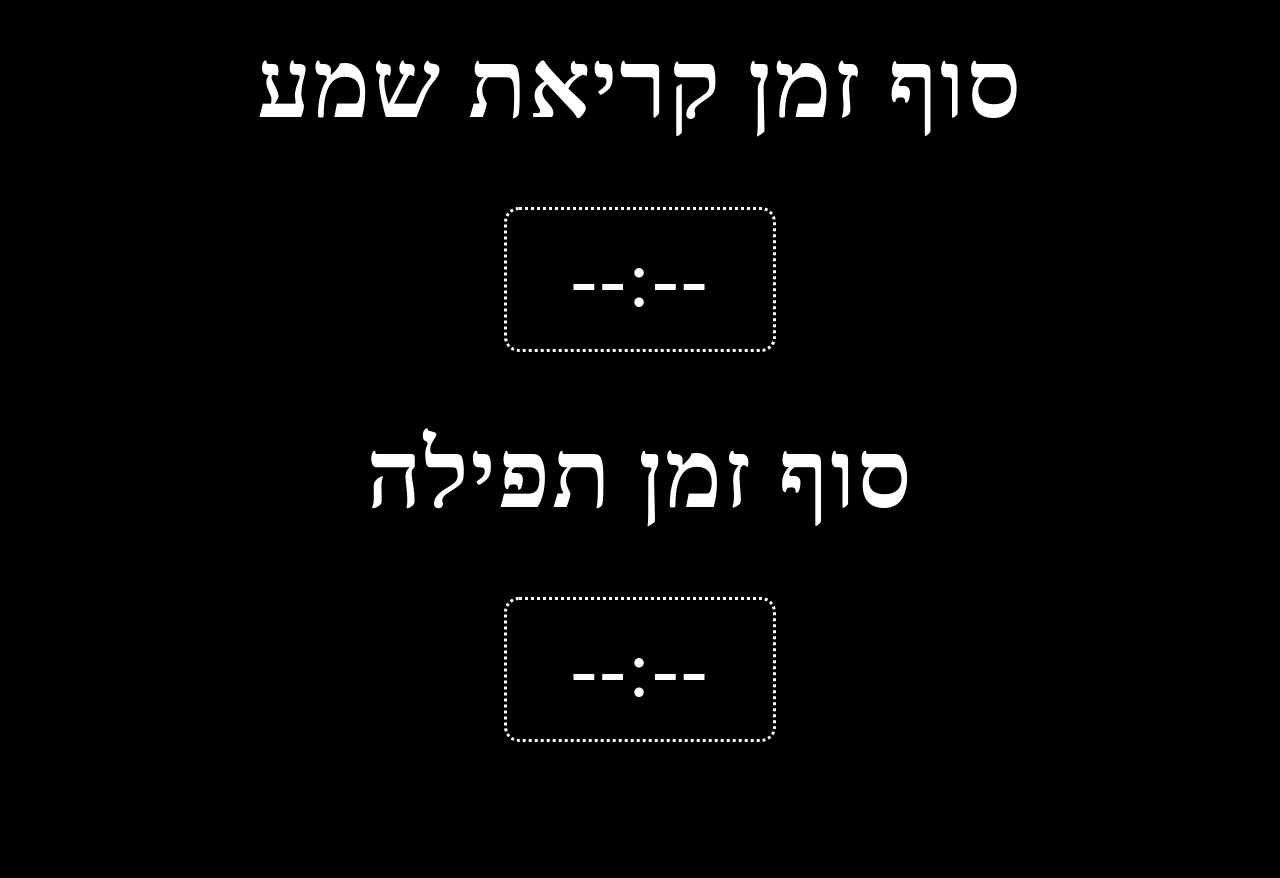
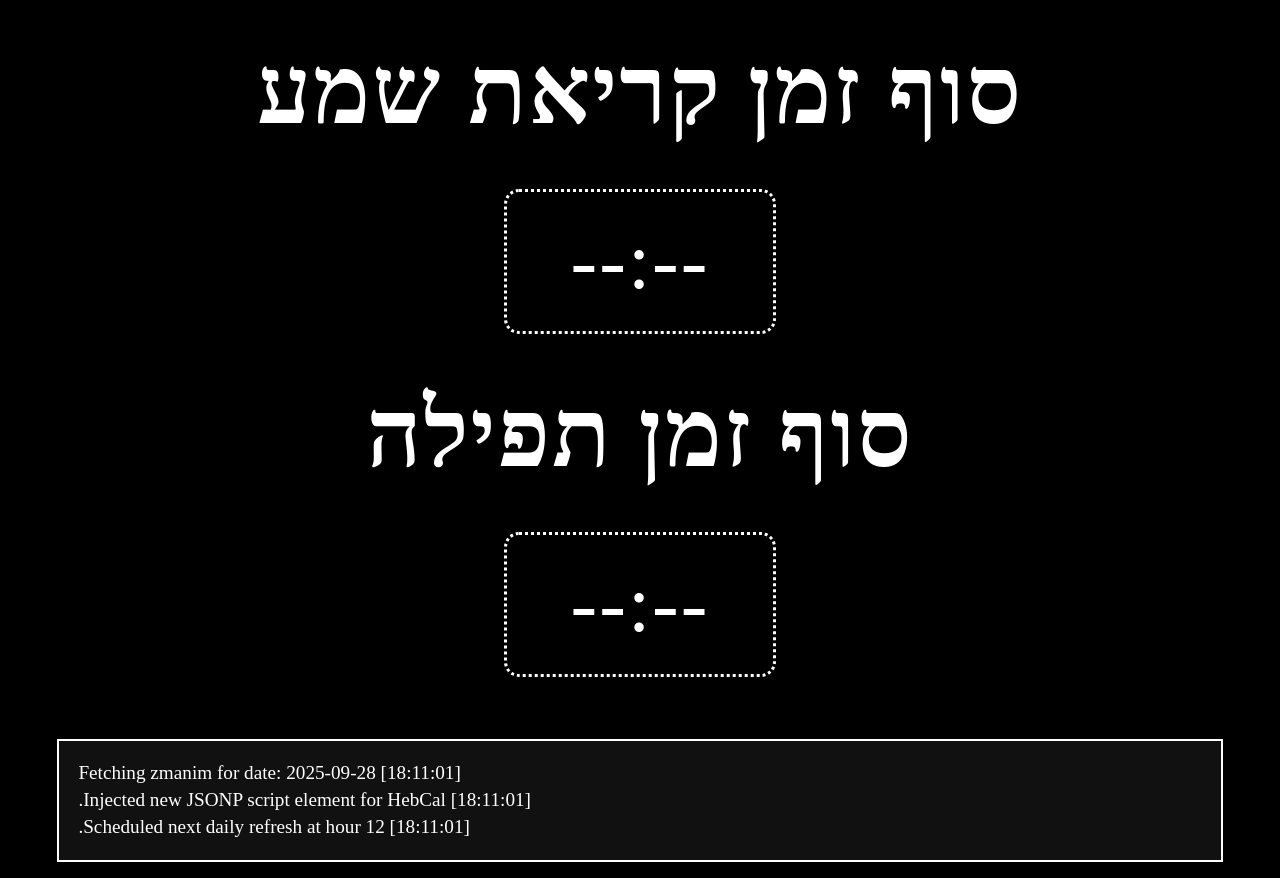
Before and after one commit to flynnsgoldstein-oss/flynnsgoldstein-oss.github.io, a plain HTML site: page index.html in a window 1280 px wide. Before the commit the page ends 800 px from the top, so only its background shows below. Drawn offline with Linux system fonts and the light colour scheme; a web font is replaced by a local one.

Commit message:
Update index.html

```diff
--- a/index.html
+++ b/index.html
@@ -2,7 +2,7 @@
 <html lang="he">
 <head>
   <meta charset="UTF-8">
-  <title>1000זמני היום - Gra</title>
+  <title>זמני היום - Gra + Log</title>
   <link href="https://fonts.googleapis.com/css2?family=David+Libre:wght@400;700&family=Alef:wght@700&display=swap" rel="stylesheet">
   <style>
     body {
@@ -12,11 +12,12 @@
       color: #fff;
       direction: rtl;
       margin: 0;
-      height: 100vh;
+      min-height: 100vh;
       display: flex;
       flex-direction: column;
-      justify-content: center;
+      justify-content: flex-start;
       align-items: center;
+      padding: 1em;
     }
     h1 {
       font-size: 6em;
@@ -24,28 +25,57 @@
       font-weight: 700;
       letter-spacing: 2px;
     }
-    p {
+    p.time {
       font-size: 5em;
-      margin: 0.6em 0;
+      margin: 0.3em 0;
       padding: 0.3em 0.8em;
       border: 3px dotted #fff;
       border-radius: 15px;
       letter-spacing: 2px;
     }
+    #log {
+      margin-top: 2em;
+      width: 90%;
+      max-height: 300px;
+      overflow-y: scroll;
+      border: 2px solid #fff;
+      padding: 1em;
+      text-align: left;
+      font-size: 1.2em;
+      line-height: 1.4em;
+      white-space: pre-wrap;
+      background: #111;
+    }
   </style>
 </head>
 <body>
   <h1>סוף זמן קריאת שמע</h1>
-  <p id="shemaTime">--:--</p>
+  <p id="shemaTime" class="time">--:--</p>
   <h1>סוף זמן תפילה</h1>
-  <p id="tefillahTime">--:--</p>
+  <p id="tefillahTime" class="time">--:--</p>
+
+  <div id="log"></div>
 
   <script>
+    const logDiv = document.getElementById('log');
+    function log(message) {
+      const timestamp = new Date().toLocaleTimeString('he-IL', {hour12:false});
+      logDiv.innerText += `[${timestamp}] ${message}\n`;
+      logDiv.scrollTop = logDiv.scrollHeight; // auto-scroll
+      console.log(message);
+    }
+
     function updateTimes(data) {
+      log("updateTimes called with data:");
+      log(JSON.stringify(data, null, 2));
+
       try {
-        // Look inside items array for Gra zmanim
         const shemaItem = data.items.find(item => item.title === "Sof Zman Krias Shema");
         const tefillahItem = data.items.find(item => item.title === "Sof Zman Tefillah");
+
+        log("Looking for Gra zmanim in items array...");
+        log(`Sof Zman Krias Shema found: ${shemaItem ? "yes" : "no"}`);
+        log(`Sof Zman Tefillah found: ${tefillahItem ? "yes" : "no"}`);
 
         const shemaTime = shemaItem
           ? new Date(shemaItem.date).toLocaleTimeString('he-IL', {hour:'2-digit', minute:'2-digit', hour12:false})
@@ -56,8 +86,12 @@
 
         document.getElementById('shemaTime').innerText = shemaTime;
         document.getElementById('tefillahTime').innerText = tefillahTime;
+
+        log(`Sof Zman Krias Shema displayed as: ${shemaTime}`);
+        log(`Sof Zman Tefillah displayed as: ${tefillahTime}`);
+
       } catch (err) {
-        console.error('Error parsing data:', err);
+        log(`Error parsing data: ${err}`);
         document.getElementById('shemaTime').innerText = 'שגיאה';
         document.getElementById('tefillahTime').innerText = 'שגיאה';
       }
@@ -70,23 +104,25 @@
       const dd = String(today.getDate()).padStart(2,'0');
       const formattedDate = `${yyyy}-${mm}-${dd}`;
 
+      log(`Fetching zmanim for date: ${formattedDate}`);
+
       const oldScript = document.getElementById('zmanimScript');
-      if (oldScript) oldScript.remove();
+      if (oldScript) {
+        oldScript.remove();
+        log("Removed previous script element.");
+      }
 
       const script = document.createElement('script');
       script.id = 'zmanimScript';
-      // JSONP request with English titles for Gra zmanim
       script.src = `https://www.hebcal.com/zmanim?cfg=json&geonameid=5218190&date=${formattedDate}&callback=updateTimes`;
       document.body.appendChild(script);
+
+      log("Injected new JSONP script element for HebCal.");
     }
 
-    // Initial fetch
     fetchZmanim();
+    setInterval(fetchZmanim, 60*60*1000); // hourly refresh
 
-    // Hourly refresh
-    setInterval(fetchZmanim, 60*60*1000);
-
-    // Daily refresh at 12:00 PM
     function scheduleDailyRefresh(hour) {
       const now = new Date();
       let next = new Date();
@@ -94,9 +130,11 @@
       if (now >= next) next.setDate(next.getDate()+1);
       const timeout = next - now;
       setTimeout(() => {
+        log("Daily refresh triggered.");
         fetchZmanim();
         scheduleDailyRefresh(hour);
       }, timeout);
+      log(`Scheduled next daily refresh at hour ${hour}.`);
     }
 
     scheduleDailyRefresh(12);
```
